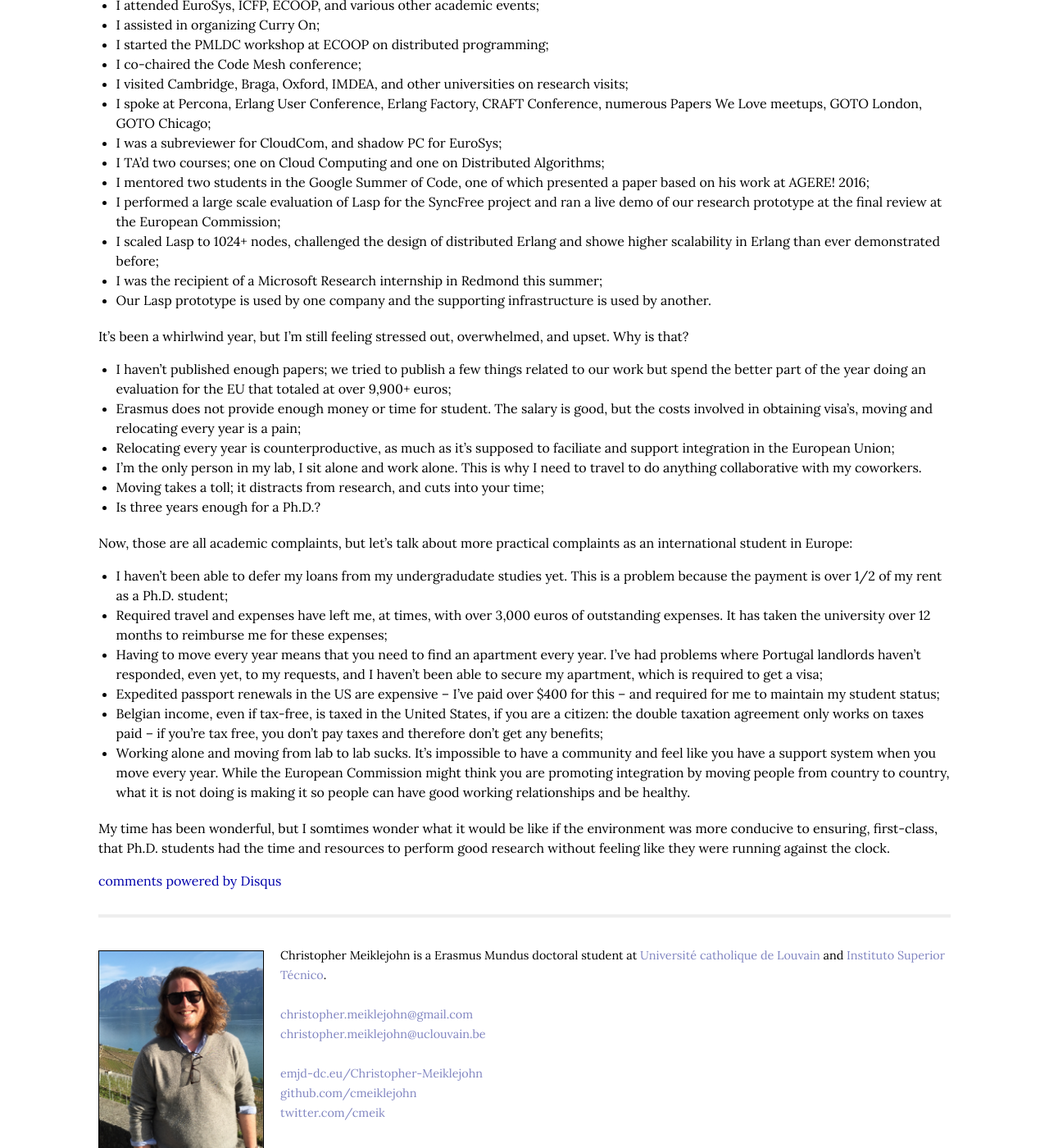
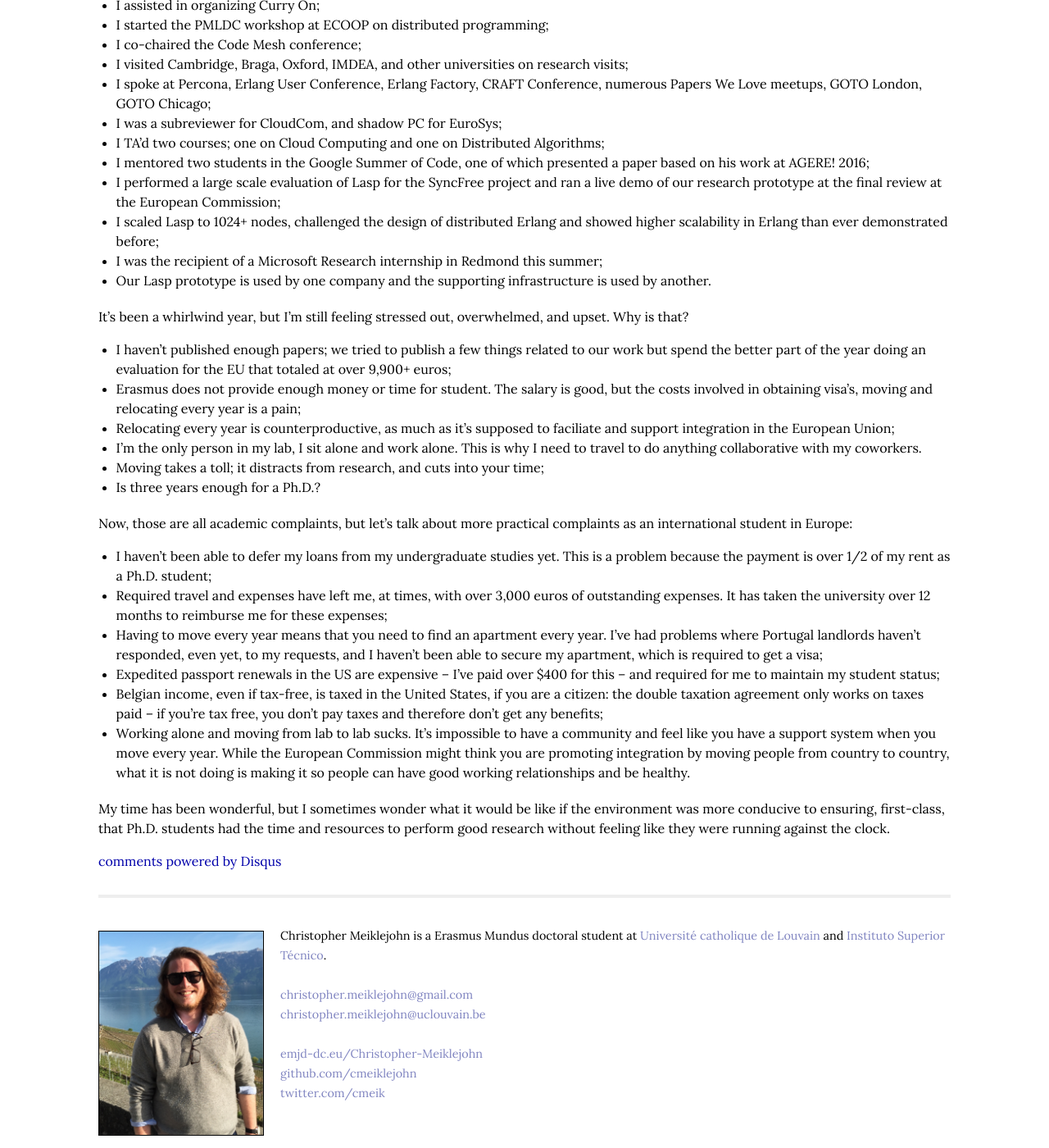
Before and after one commit to cmeiklejohn/cmeiklejohn.github.io, a Jekyll site: the page built from _posts/2017-04-29-one-year.markdown, in a window 1280 px wide and 1400 px high, scrolled down 1598 px. Shown: the whole window at 82% size. Built offline with Jekyll 4.4.1, drawn with Linux system fonts in a browser that asks for light colours; comment, search, counter and statistics services are not loaded; some of the changed lines change nothing that is shown; some of the changed text lies outside the part shown.

Commit message:
Fix spelling.

```diff
--- a/_posts/2017-04-29-one-year.markdown
+++ b/_posts/2017-04-29-one-year.markdown
@@ -6,11 +6,9 @@
 group: life
 ---
 
-As of March 28th, 2017, I've been a gradudate student for one year at
-the Universite catholique de Louvain, funded by a fellowship from the
-Erasmus Mundus Joint Doctorate program in the European Union.  They love
-promotion of their program, and therefore I decided to write a post on
-my experience of the program so far.
+As of March 28th, 2017, I've been a graduate student for one year at
+the Université catholique de Louvain, funded by a fellowship from the
+Erasmus Mundus Joint Doctorate program in the European Union.
 
 Arriving a year ago from San Francisco was a difficult process.  I quit
 my job at Basho in August 2015 and was supposed to head to Belgium as
@@ -99,7 +97,7 @@
 
 ## The First Year
 
-My first year at the university was decent.  Let's look at what hapened
+My first year at the university was decent.  Let's look at what happened
 during this year.
 
 * I spent over 200 days at affiliated universities and conferences, and
@@ -123,7 +121,7 @@
   and ran a live demo of our research prototype at the final review at
   the European Commission;
 * I scaled Lasp to 1024+ nodes, challenged the design of distributed
-  Erlang and showe higher scalability in Erlang than ever demonstrated
+  Erlang and showed higher scalability in Erlang than ever demonstrated
   before;
 * I was the recipient of a Microsoft Research internship in Redmond this
   summer;
@@ -149,7 +147,7 @@
 Now, those are all academic complaints, but let's talk about more
 practical complaints as an international student in Europe:
 
-* I haven't been able to defer my loans from my undergradudate studies
+* I haven't been able to defer my loans from my undergraduate studies
   yet.  This is a problem because the payment is over 1/2 of my rent as
   a Ph.D. student;
 * Required travel and expenses have left me, at times, with over 3,000
@@ -172,7 +170,7 @@
   it is not doing is making it so people can have good working
   relationships and be healthy.
 
-My time has been wonderful, but I somtimes wonder what it would be like
+My time has been wonderful, but I sometimes wonder what it would be like
 if the environment was more conducive to ensuring, first-class, that
 Ph.D. students had the time and resources to perform good research
 without feeling like they were running against the clock.
```
